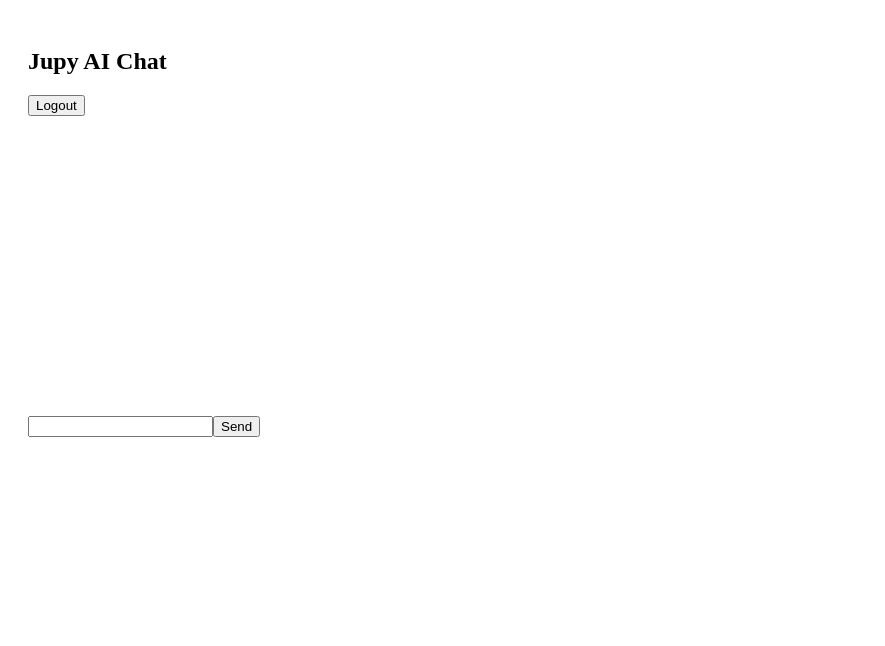
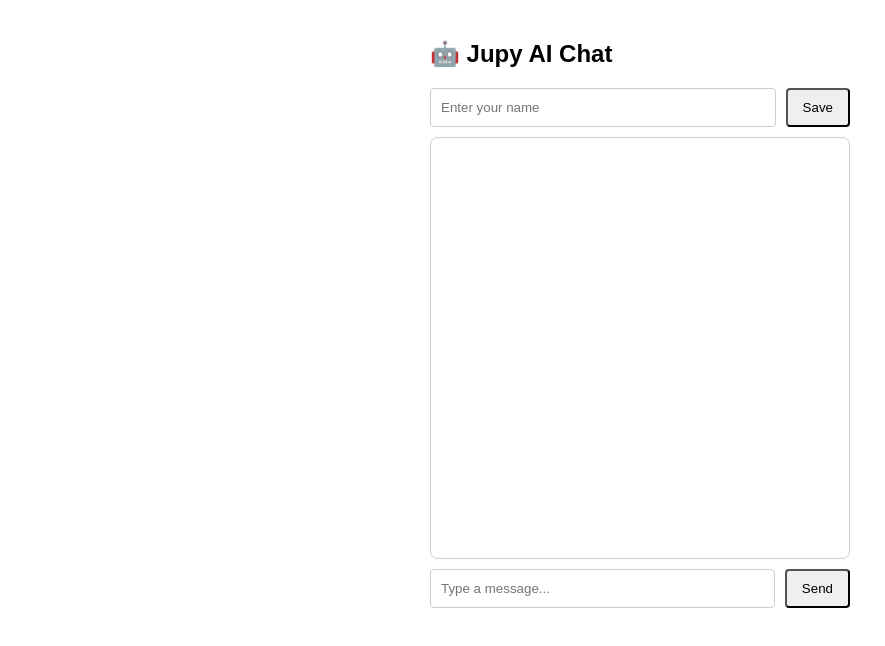
Before and after one commit to scemercat1/jupy-ai, a Next.js app: page /chat in a window 1280 px wide. Before the commit this address had no page. Shown: the top 646 px of the page, without its empty margins (0-885 px from the left). Built offline with nearby package versions, Linux system fonts and the light colour scheme.

Commit message:
Update chat.js

```diff
--- a/pages/chat.js
+++ b/pages/chat.js
@@ -1,61 +1,138 @@
-import { useEffect, useState } from "react";
-import { useRouter } from "next/router";
+import { useState, useEffect, useRef } from "react";
 
 export default function Chat() {
+  const [name, setName] = useState("");
   const [input, setInput] = useState("");
   const [messages, setMessages] = useState([]);
-  const router = useRouter();
-
-  const token = typeof window !== "undefined"
-    ? localStorage.getItem("jupy_token")
-    : null;
+  const [loading, setLoading] = useState(false);
+  const bottomRef = useRef();
 
   useEffect(() => {
-    if (!token) router.push("/login");
+    const savedName = localStorage.getItem("jupy_name");
+    setName(savedName || "");
   }, []);
 
-  const send = async () => {
+  useEffect(() => {
+    bottomRef.current?.scrollIntoView({ behavior: "smooth" });
+  }, [messages, loading]);
+
+  const handleSend = async () => {
     if (!input.trim()) return;
 
     setMessages(prev => [...prev, { role: "user", text: input }]);
+    setInput("");
+    setLoading(true);
 
-    const res = await fetch("https://jupyai.junethecat07.workers.dev/chat", {
-      method: "POST",
-      headers: { "Content-Type": "application/json" },
-      body: JSON.stringify({
-        message: input,
-        token
-      })
-    });
+    try {
+      const res = await fetch("https://jupyai.junethecat07.workers.dev/chat", {
+        method: "POST",
+        headers: { "Content-Type": "application/json" },
+        body: JSON.stringify({ message: input, name }),
+      });
+      const data = await res.json();
+      setMessages(prev => [...prev, { role: "assistant", text: data.reply || "No response" }]);
+    } catch {
+      setMessages(prev => [...prev, { role: "assistant", text: "Error connecting" }]);
+    }
 
-    const data = await res.json();
-
-    setMessages(prev => [...prev, { role: "assistant", text: data.reply }]);
-
-    setInput("");
-  };
-
-  const logout = () => {
-    localStorage.removeItem("jupy_token");
-    router.push("/login");
+    setLoading(false);
   };
 
   return (
-    <div style={{ padding: 20 }}>
-      <h2>Jupy AI Chat</h2>
+    <div style={styles.container}>
+      <h2>🤖 Jupy AI Chat</h2>
 
-      <button onClick={logout}>Logout</button>
+      {!name && (
+        <div style={styles.nameBox}>
+          <input
+            style={styles.input}
+            placeholder="Enter your name"
+            value={name}
+            onChange={e => setName(e.target.value)}
+          />
+          <button style={styles.button} onClick={() => localStorage.setItem("jupy_name", name)}>Save</button>
+        </div>
+      )}
 
-      <div style={{ minHeight: 300 }}>
+      <div style={styles.chatBox}>
         {messages.map((m, i) => (
-          <p key={i}>
+          <div
+            key={i}
+            style={{
+              ...styles.message,
+              alignSelf: m.role === "user" ? "flex-end" : "flex-start",
+              backgroundColor: m.role === "user" ? "#dcf8c6" : "#f1f0f0",
+            }}
+          >
             <b>{m.role}:</b> {m.text}
-          </p>
+          </div>
         ))}
+        {loading && (
+          <div style={{ ...styles.message, backgroundColor: "#f1f0f0" }}>
+            ⏳ Jupy is thinking...
+          </div>
+        )}
+        <div ref={bottomRef}></div>
       </div>
 
-      <input value={input} onChange={e => setInput(e.target.value)} />
-      <button onClick={send}>Send</button>
+      <div style={styles.inputBox}>
+        <input
+          style={styles.input}
+          value={input}
+          onChange={e => setInput(e.target.value)}
+          placeholder="Type a message..."
+          onKeyDown={e => e.key === "Enter" && handleSend()}
+        />
+        <button style={styles.button} onClick={handleSend}>Send</button>
+      </div>
     </div>
   );
 }
+
+const styles = {
+  container: {
+    width: 420,
+    margin: "auto",
+    marginTop: 40,
+    fontFamily: "Arial",
+  },
+  nameBox: {
+    display: "flex",
+    gap: 10,
+    marginBottom: 10,
+  },
+  chatBox: {
+    minHeight: 400,
+    maxHeight: 500,
+    overflowY: "auto",
+    border: "1px solid #ccc",
+    padding: 10,
+    borderRadius: 8,
+    display: "flex",
+    flexDirection: "column",
+    gap: 8,
+    marginBottom: 10,
+    backgroundColor: "#fff",
+  },
+  inputBox: {
+    display: "flex",
+    gap: 10,
+  },
+  input: {
+    flex: 1,
+    padding: 10,
+    borderRadius: 4,
+    border: "1px solid #ccc",
+  },
+  button: {
+    padding: "10px 15px",
+    borderRadius: 4,
+    cursor: "pointer",
+  },
+  message: {
+    padding: 8,
+    borderRadius: 8,
+    maxWidth: "80%",
+    wordBreak: "break-word",
+  },
+};
```
